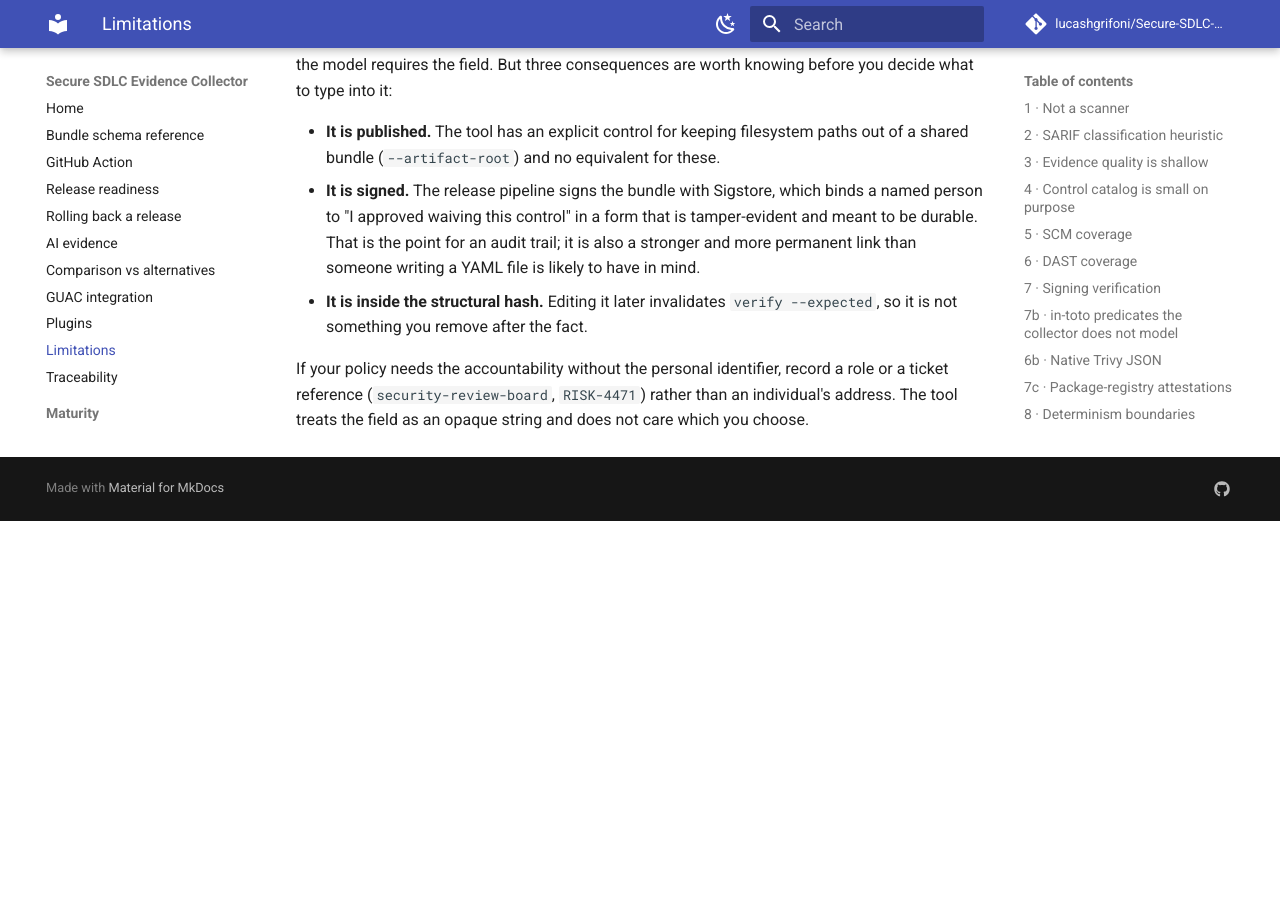
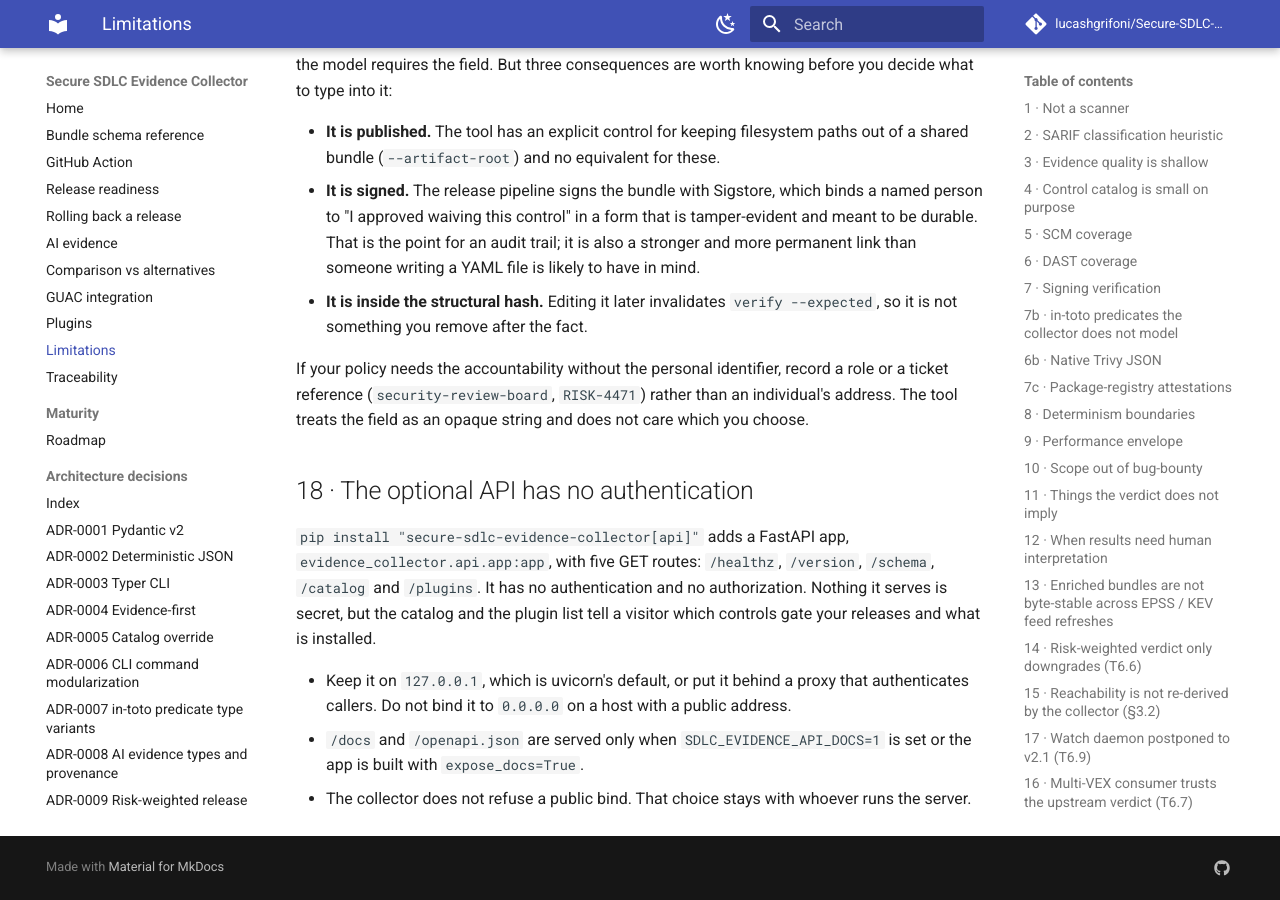
Before and after one commit to lucashgrifoni/Secure-SDLC-Evidence-Collector, an MkDocs documentation site: the page built from docs/limitations.md, in a window 1280 px wide and 900 px high, scrolled down 8261 px. Built offline with MkDocs 1.6.1 and Material for MkDocs 9.7.7, drawn with Linux system fonts in a browser that asks for light colours; comment, search, counter and statistics services are not loaded; before the commit the page ends 8782 px from its top, so only the background shows below that.

Commit message:
docs: say that the optional API has no authentication, and how to run it
The threat model said the README and the docs warned operators not to
expose the FastAPI surface to the public internet. Neither did. The row
now points at a new limitations section that does: keep the server on
127.0.0.1 or behind an authenticating proxy, and know that /docs and
/openapi.json are off unless SDLC_EVIDENCE_API_DOCS=1 is set.

```diff
--- a/docs/limitations.md
+++ b/docs/limitations.md
@@ -362,3 +362,19 @@
 a role or a ticket reference (`security-review-board`, `RISK-4471`) rather than
 an individual's address. The tool treats the field as an opaque string and does
 not care which you choose.
+
+## 18 · The optional API has no authentication
+
+`pip install "secure-sdlc-evidence-collector[api]"` adds a FastAPI app,
+`evidence_collector.api.app:app`, with five GET routes: `/healthz`,
+`/version`, `/schema`, `/catalog` and `/plugins`. It has no authentication and
+no authorization. Nothing it serves is secret, but the catalog and the plugin
+list tell a visitor which controls gate your releases and what is installed.
+
+- Keep it on `127.0.0.1`, which is uvicorn's default, or put it behind a proxy
+  that authenticates callers. Do not bind it to `0.0.0.0` on a host with a
+  public address.
+- `/docs` and `/openapi.json` are served only when `SDLC_EVIDENCE_API_DOCS=1`
+  is set or the app is built with `expose_docs=True`.
+- The collector does not refuse a public bind. That choice stays with whoever
+  runs the server.
```
Also changed, not shown: THREAT_MODEL.md (+1 -1 lines).
